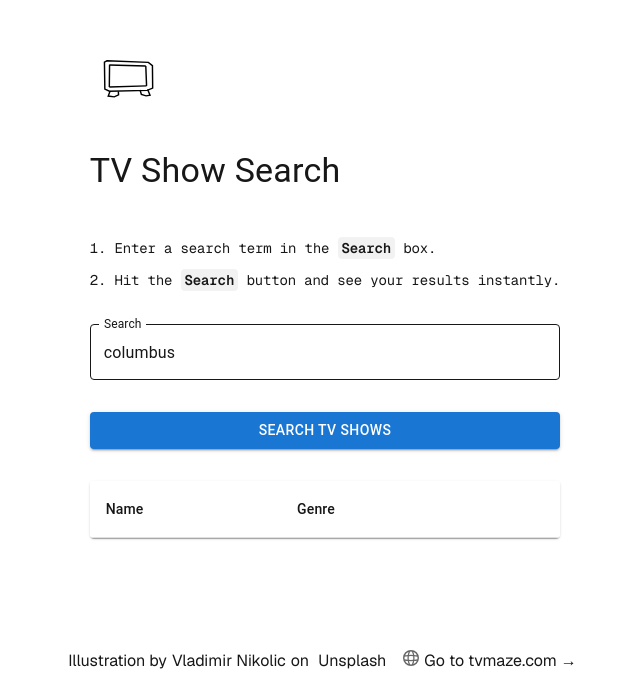
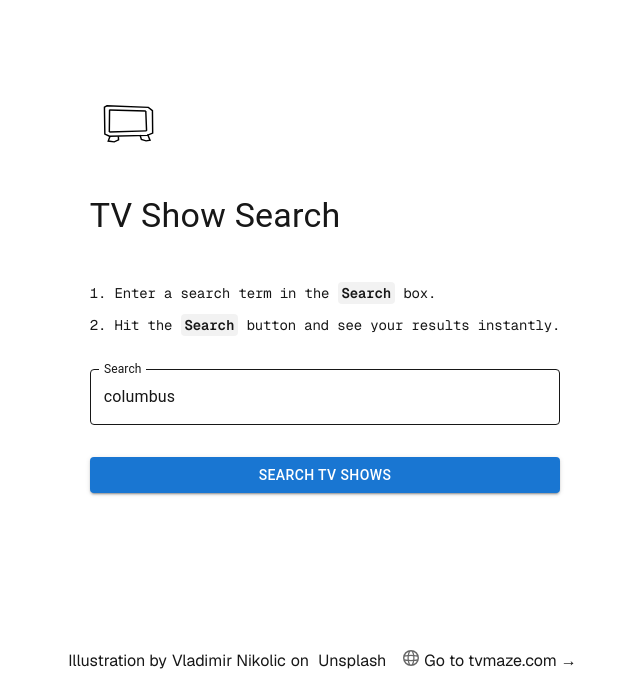
Before and after one commit to snerks/nextjs-tv-app, a Next.js app: page / in a window 1280 px wide. Shown: the part 110-800 px from the top of the page, without its empty margins (315-955 px from the left). Built offline with nearby package versions, Linux system fonts and the light colour scheme.

Commit message:
Hide Table when no items to show

```diff
--- a/app/page.tsx
+++ b/app/page.tsx
@@ -98,6 +98,7 @@ export default function Home() {
         <Button variant="contained" onClick={() => GetTvShowResults()}>Search TV Shows</Button>
         {/* <pre>{JSON.stringify(tvShowSearchItems, null, 2)}</pre> */}
 
+        {tvShowSearchItems && tvShowSearchItems.length > 0 &&
           <TableContainer component={Paper}>
             <Table sx={{ minWidth: 200 }} aria-label="simple table" className={styles.tableContainer}>
               <TableHead>
@@ -132,6 +133,7 @@ export default function Home() {
               </TableBody>
             </Table>
           </TableContainer>
+        }
       </main>
 
       <footer className={styles.footer}>
```
Lines whose indentation alone changed are shown as unchanged.
